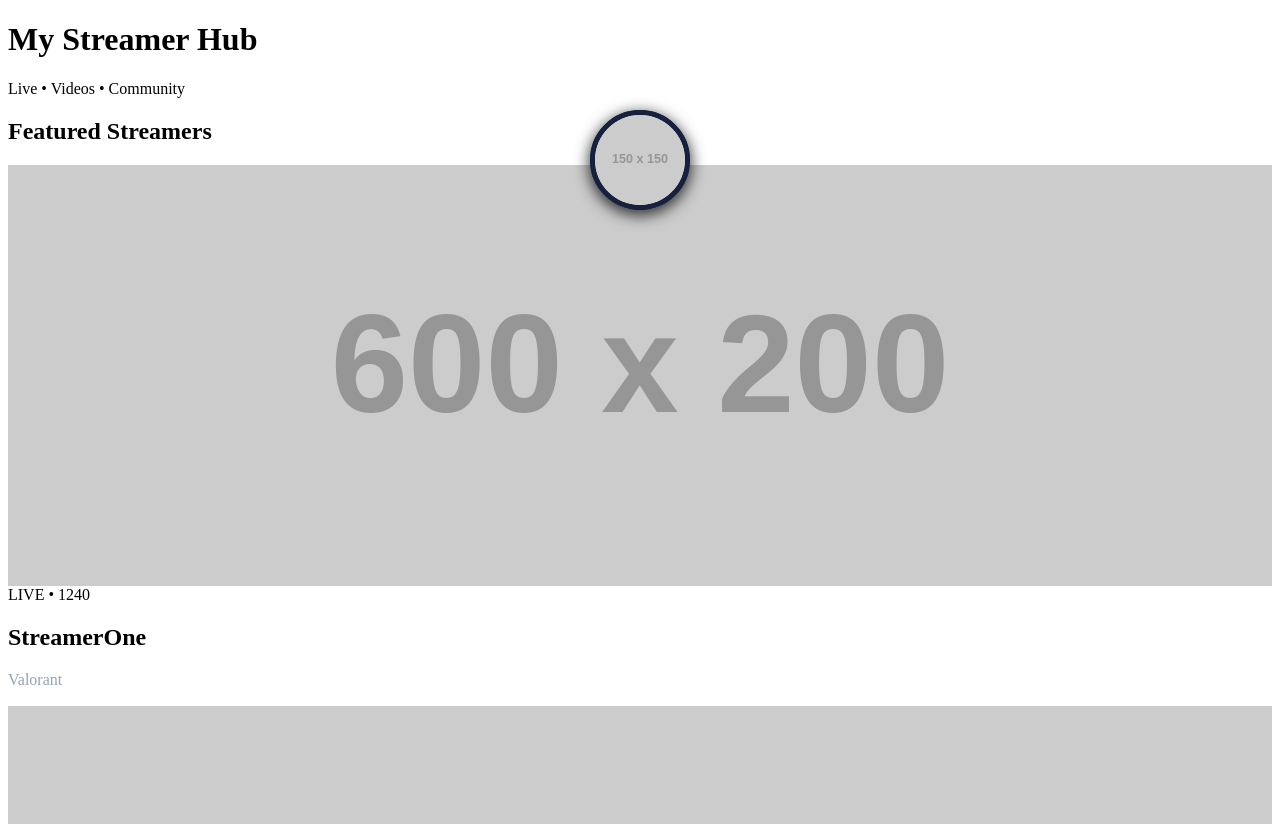
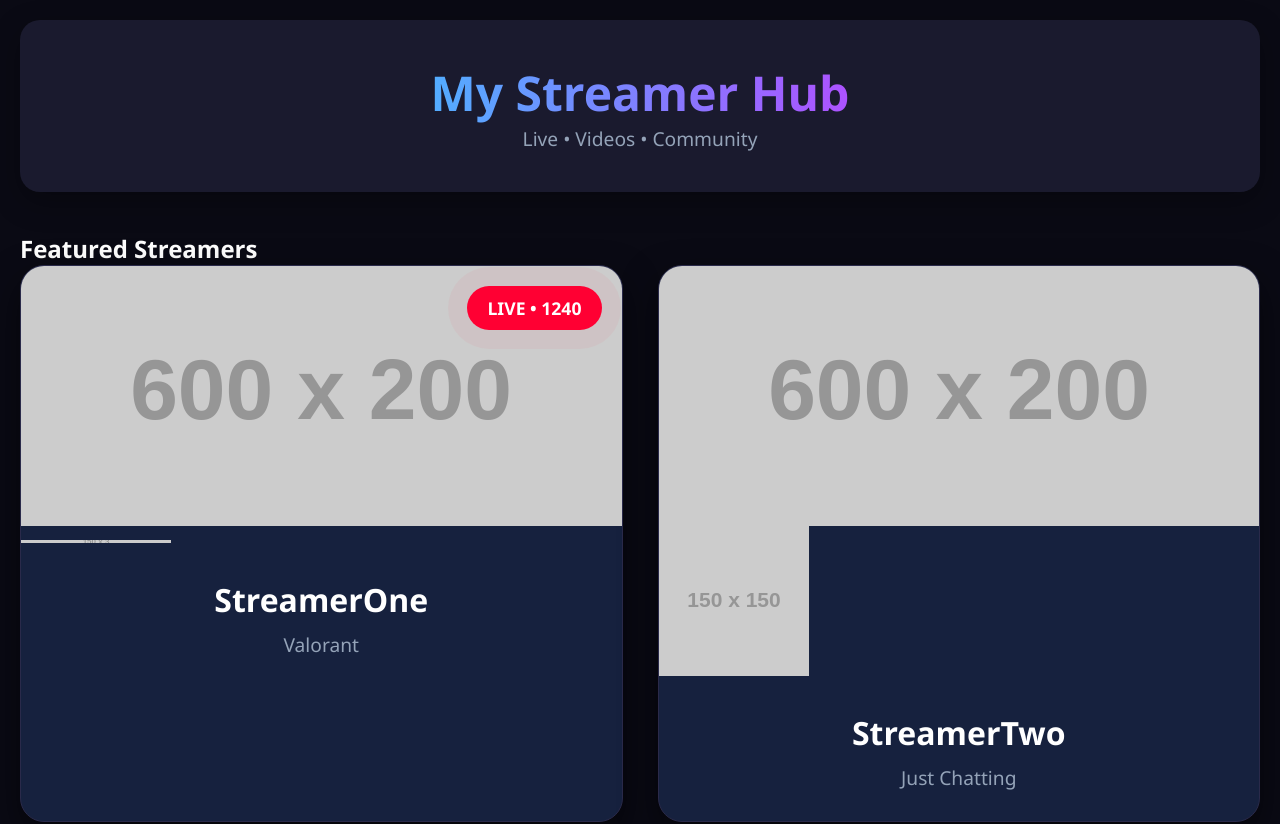
Before and after one commit to SURGEHUB-1/streamer-bot, a plain HTML site: page index.html in a window 1280 px wide. Shown: the top 824 px of the page. Drawn offline with Linux system fonts and the light colour scheme; placeholder pictures from the web are drawn by us.

Commit message:
Refactor styles for layout and design improvements

```diff
--- a/styles.css
+++ b/styles.css
@@ -1,26 +1,100 @@
-/* Fix for broken banner and avatar */
+* {
+  margin: 0;
+  padding: 0;
+  box-sizing: border-box;
+}
+
+body {
+  background: #0a0a14;
+  color: white;
+  font-family: 'Segoe UI', Arial, sans-serif;
+  padding: 20px;
+}
+
+.header-box {
+  background: #1a1a2e;
+  border-radius: 20px;
+  padding: 40px 30px;
+  text-align: center;
+  margin-bottom: 40px;
+  box-shadow: 0 10px 30px rgba(0, 0, 0, 0.3);
+}
+
+.header-box h1 {
+  font-size: 3rem;
+  background: linear-gradient(90deg, #00ffff, #ff00ff);
+  -webkit-background-clip: text;
+  -webkit-text-fill-color: transparent;
+}
+
+.nav {
+  color: #94a3b8;
+  font-size: 1.2rem;
+}
+
+/* Big Wide Cards */
+.grid {
+  display: grid;
+  grid-template-columns: repeat(auto-fit, minmax(520px, 1fr));
+  gap: 35px;
+  max-width: 1600px;
+  margin: 0 auto;
+}
+
+.streamer-card {
+  background: #16213e;
+  border-radius: 24px;
+  overflow: hidden;
+  box-shadow: 0 15px 35px rgba(0, 0, 0, 0.5);
+  transition: all 0.4s ease;
+  height: 100%;
+  border: 1px solid #2a2a4a;
+}
+
+.streamer-card:hover {
+  transform: translateY(-15px);
+  box-shadow: 0 25px 50px rgba(0, 255, 255, 0.15);
+}
+
+.banner {
+  height: 260px;
+  position: relative;
+}
+
 .banner img {
   width: 100%;
   height: 100%;
   object-fit: cover;
-  display: block;
 }
 
-.avatar {
-  width: 90px;
-  height: 90px;
-  border-radius: 50%;
-  border: 5px solid #16213e;
-  position: absolute;
-  top: 110px;
-  left: 50%;
-  transform: translateX(-50%);
-  z-index: 2;
-  box-shadow: 0 4px 15px rgba(0,0,0,0.5);
+.info {
+  padding: 30px;
+  text-align: center;
 }
 
-/* Fix undefined / blank text */
+.info h2 {
+  font-size: 2rem;
+  margin-bottom: 10px;
+}
+
 .info p {
+  font-size: 1.2rem;
   color: #94a3b8;
-  min-height: 1.2em;
 }
+
+.live-badge {
+  position: absolute;
+  top: 20px;
+  right: 20px;
+  background: #ff0033;
+  padding: 10px 20px;
+  border-radius: 50px;
+  font-weight: bold;
+  font-size: 1.1rem;
+  animation: livepulse 2s infinite;
+}
+
+@keyframes livepulse {
+  0% { box-shadow: 0 0 0 0 rgba(255, 0, 51, 0.8); }
+  70% { box-shadow: 0 0 0 20px rgba(255, 0, 51, 0); }
+}
```
